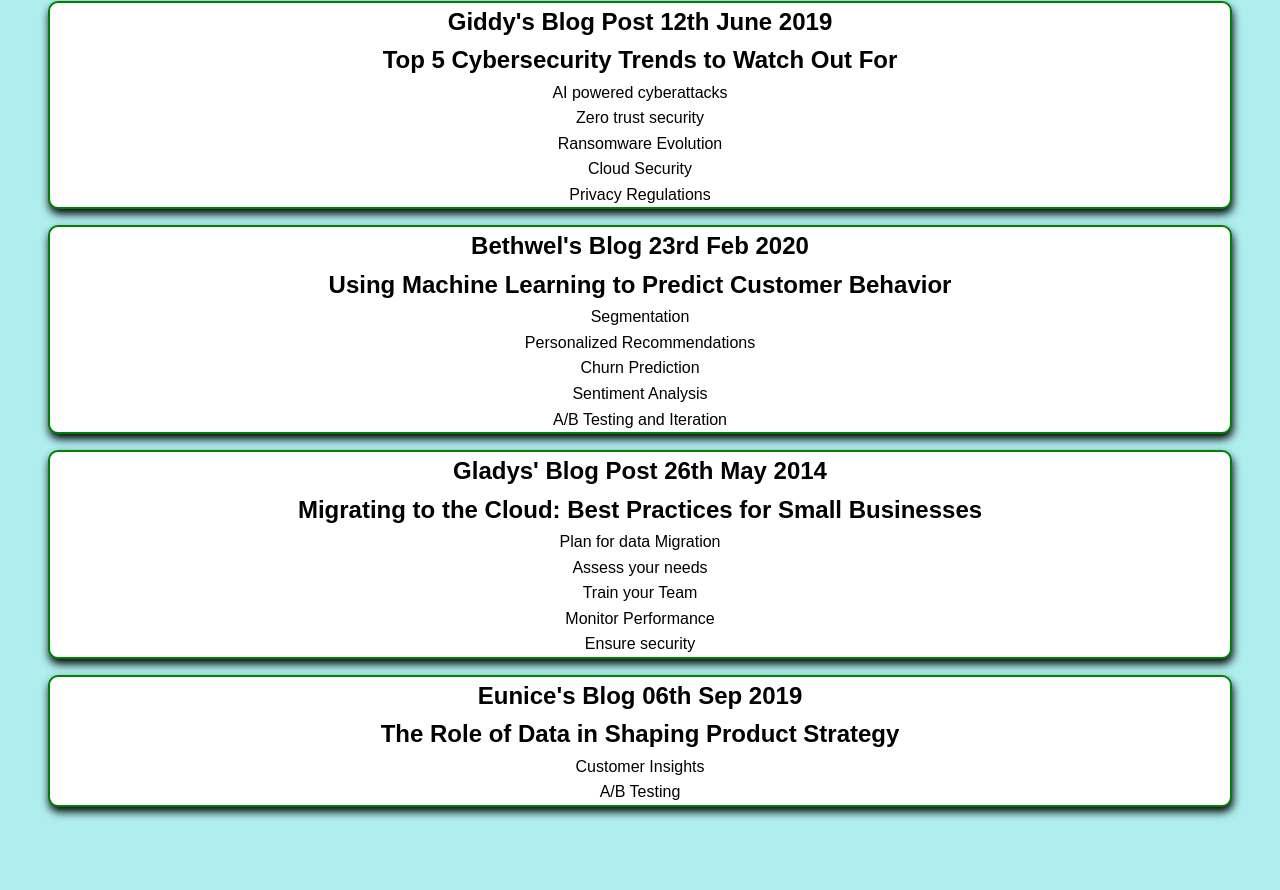
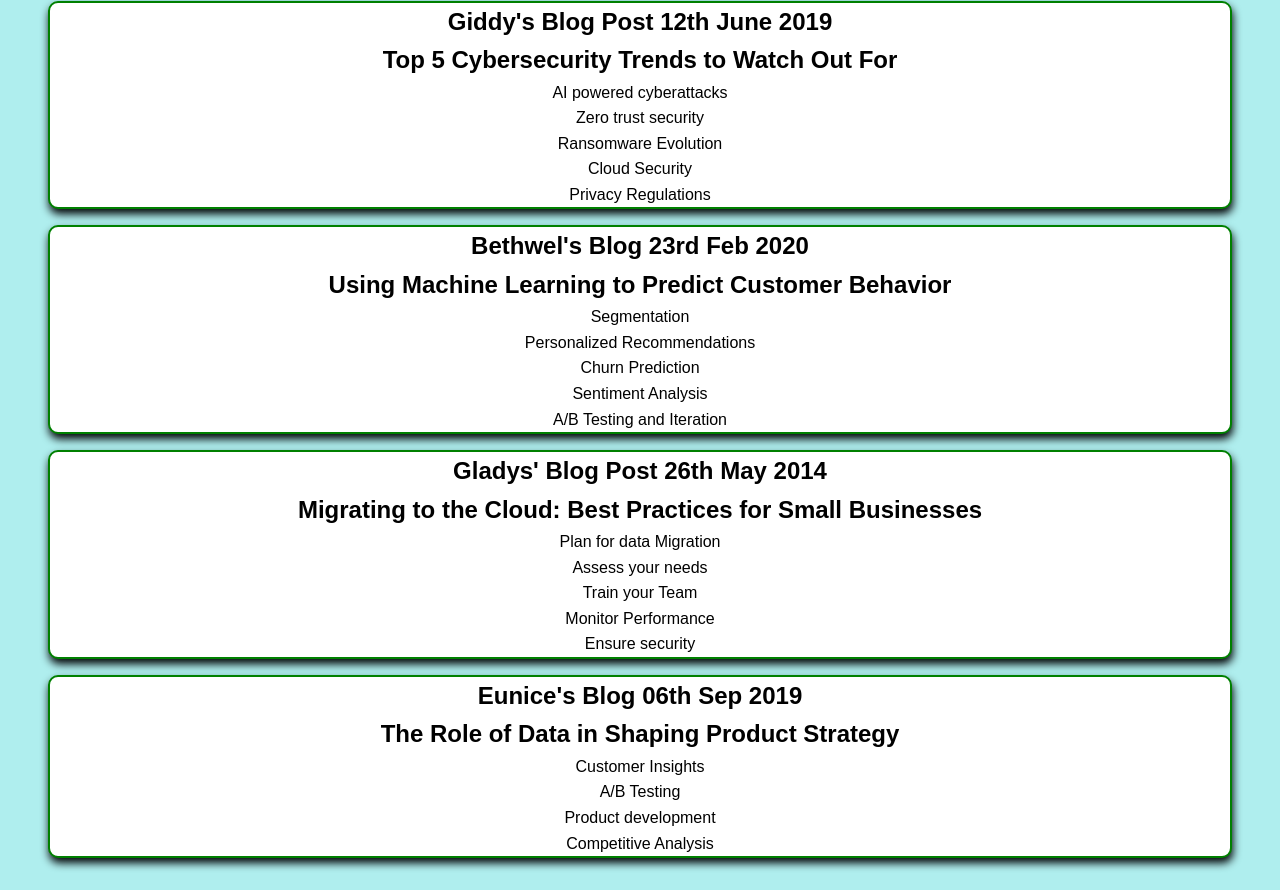
Before and after one commit to Jmpyang/digital-innovators, a plain HTML site: page blog.html in a window 1280 px wide. Shown: the part 416-1306 px from the top of the page. Before the commit the page ends 1255 px from the top, so only its background shows below. Drawn offline with Linux system fonts and the light colour scheme.

Commit message:
Update blog.html

```diff
--- a/blog.html
+++ b/blog.html
@@ -48,7 +48,7 @@
         <article>
             <h2>Eunice's Blog 06th Sep 2019</h2>
             <h2>The Role of Data in Shaping Product Strategy</h2>
-            <p>Customer Insights<br>A/B Testing</p>
+            <p>Customer Insights<br>A/B Testing<br>Product development<br>Competitive Analysis<br></p>
         </article>
     </section>
 </body>
```
